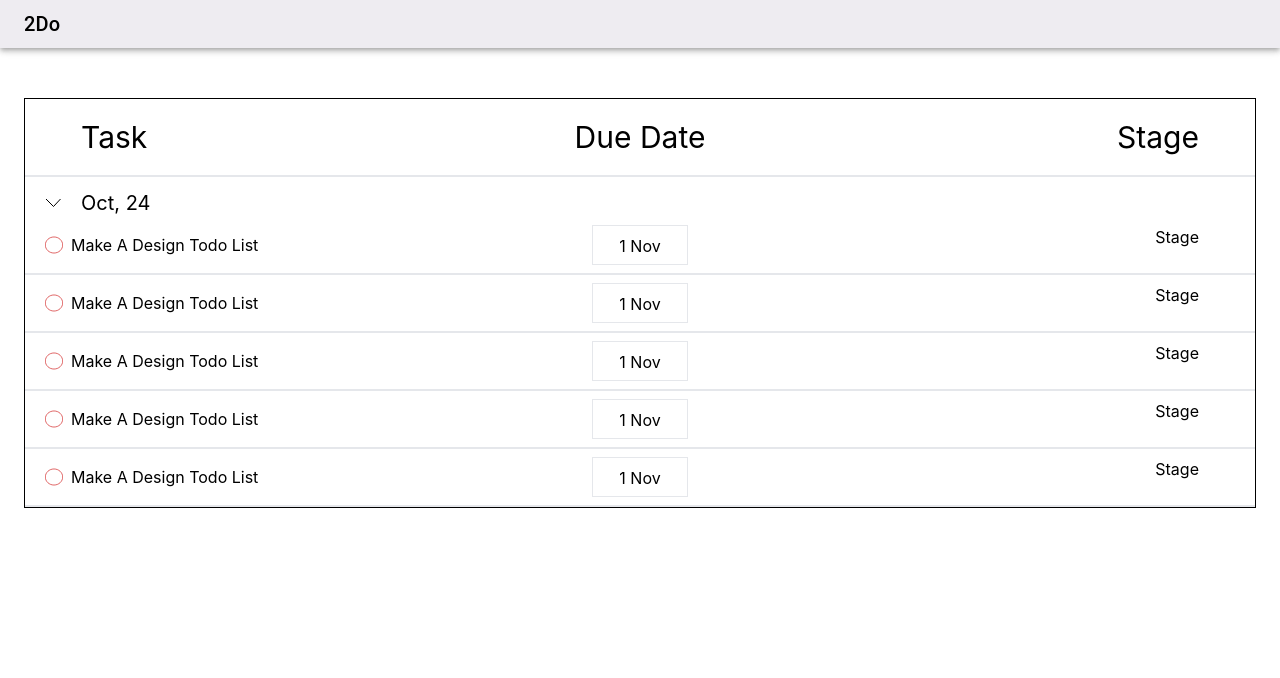
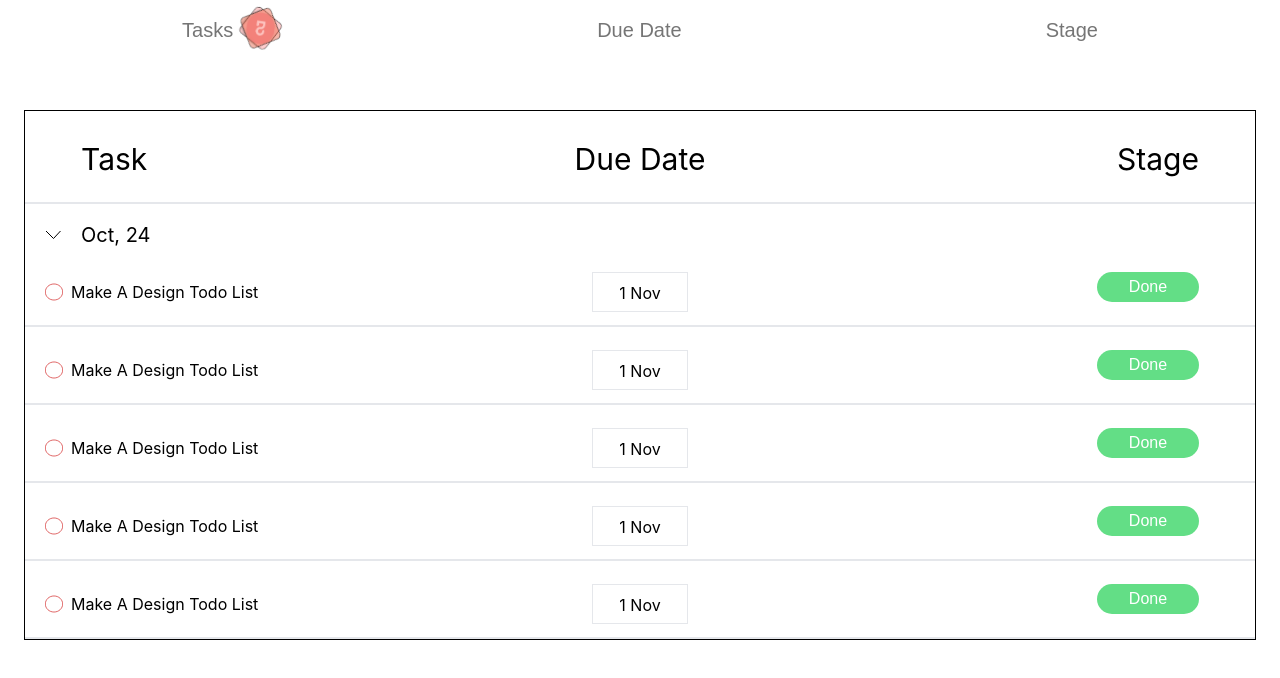
Before and after one commit to mattriots/2Do, a React (Create React App) app in the folder 2do_fe/: page / in a window 1280 px wide. Shown: the top 678 px of the page. Built offline with nearby package versions, Linux system fonts and the light colour scheme.

Commit message:
Working on header

```diff
--- a/2do_fe/src/App.js
+++ b/2do_fe/src/App.js
@@ -2,7 +2,6 @@ import React from "react";
 import NavBar from "./Components/NavBar/NavBar";
 import Box from "@mui/material/Box";
 import Container from "@mui/material/Container";
-import Grid from "@mui/material/Grid";
 import Date from "./Components/Date/Date";
 import TaskDetail from "./Components/TaskDetail/TaskDetail";
 
@@ -15,7 +14,7 @@ function App() {
           <div id="content">
             <div style={{ textAlign: "center", border: "1px solid" }}>
               <Box sx={{ flexGrow: 1 }}>
-                <div class="grid grid-cols-5 gap-2">
+                <div className="grid grid-cols-5 gap-2">
                   <div className="text-3xl py-5 justify-self-start pl-14 col-span-2">
                     Task
                   </div>
--- /dev/null
+++ b/2do_fe/src/Components/Done/StageButton/StageButton.js
@@ -0,0 +1,25 @@
+import React from "react";
+import styled from "@emotion/styled";
+
+const Status = styled.div`
+  background: ${(props) =>
+    props.variant === "complete" ? "#63de86" : "#df554c"};
+  width: 102px;
+  height: 30px;
+  border-radius: 25px;
+  font-family: "Arial";
+  font-style: normal;
+  font-weight: 400;
+  font-size: 16px;
+  line-height: 19px;
+  text-align: center;
+
+  padding-top: 5px;
+  color: white;
+`;
+
+function StageButton(complete, text) {
+  return <Status variant={complete}>{text}</Status>;
+}
+
+export default StageButton;
--- a/2do_fe/src/HomeView.css
+++ b/2do_fe/src/HomeView.css
@@ -36,33 +36,11 @@
   color: rgba(0, 0, 0, 0.54);
 }
 
-.edit-task-button {
-width: 300px;
-height: 33px;
-
-border: none;
-
-display: flex;
-justify-content: center;
-
-font-family: 'Arial';
-font-style: normal;
-font-size: 20px;
-line-height: 29px;
-border-radius: 10px;
-background-color: transparent;
-}
-
-.edit-task-button:hover{
-  opacity: 100;
-  background-color: #002a96;
-}
-
-
 /* LOGO IN CONTAINER */
 .App-logo {
   height: 50px;
   top: -2px;
+  margin-left: 50px;
   position: relative;
 }
 
--- a/2do_fe/src/HomeView.js
+++ /dev/null
@@ -1,66 +0,0 @@
-import * as React from "react";
-import logo from "./logo_2do.png";
-import styled from "@emotion/styled";
-import Date from "./Components/DateStuff/Date";
-import Datesvg from "./Components/DateStuff/DatePlaceholder";
-import "./HomeView.css";
-
-const Status = styled.div`
-  background: ${(props) => (props.complete ? "#63de86" : "#df554c")};
-  width: 102px;
-  height: 30px;
-
-  border-radius: 25px;
-  font-family: "Arial";
-  font-style: normal;
-  font-weight: 400;
-  font-size: 16px;
-  line-height: 19px;
-  text-align: center;
-
-  color: white;
-`;
-
-function TaskRow() {
-  return (
-    <div className="third-container">
-      <button className="edit-task-button">Make a design todo list</button>
-      <Date />
-      <Status complete>
-        <div>Done</div>
-      </Status>
-    </div>
-  );
-}
-
-function DateDropDown() {
-  return (
-    <div>
-      <Datesvg />
-    </div>
-  );
-}
-
-function TextWithLogo() {
-  return <img src={logo} className="App-logo" />;
-}
-
-function HomeView() {
-  return (
-    <div>
-      <div className="first-container">
-        <div className="header-text">
-          Tasks <TextWithLogo />
-        </div>
-        <div className="header-text">Due Date</div>
-        <div className="header-text">Stage</div>
-      </div>
-      <hr></hr>
-      <div className="second-container">
-        <DateDropDown />
-      </div>
-      <TaskRow />
-    </div>
-  );
-}
-export default HomeView;
--- a/2do_fe/src/components/NavBar/NavBar.js
+++ b/2do_fe/src/components/NavBar/NavBar.js
@@ -1,31 +1,18 @@
 import * as React from "react";
-import AppBar from "@mui/material/AppBar";
+import logo from "../../logo_2do.png";
+import "../../HomeView.css";
 import Box from "@mui/material/Box";
-import Toolbar from "@mui/material/Toolbar";
-import Typography from "@mui/material/Typography";
-import { createTheme, ThemeProvider } from "@mui/material/styles";
-
-const theme = createTheme({
-  palette: {
-    neutral: {
-      main: "#EEECF1",
-      contrastText: "black",
-    },
-  },
-});
 
 export default function NavBar() {
   return (
     <Box sx={{ flexGrow: 1 }}>
-      <ThemeProvider theme={theme}>
-        <AppBar position="static" color="neutral">
-          <Toolbar variant="dense">
-            <Typography variant="h6" color="inherit" component="div">
-              2Do
-            </Typography>
-          </Toolbar>
-        </AppBar>
-      </ThemeProvider>
+      <div className="first-container">
+        <div className="header-text">
+          Tasks <img src={logo} className="App-logo" />
+        </div>
+        <div className="header-text">Due Date</div>
+        <div className="header-text">Stage</div>
+      </div>
     </Box>
   );
 }
--- a/2do_fe/src/components/TaskDetail/TaskDetail.js
+++ b/2do_fe/src/components/TaskDetail/TaskDetail.js
@@ -1,14 +1,14 @@
 import React, { useState } from "react";
-
 import ProgressIcon from "./ProgressIcon.svg";
 import FinishIcon from "./FinishIcon.svg";
+import StageButton from "../Done/StageButton/StageButton";
 
 export default function TaskDetail() {
   const [state, setState] = useState(false);
 
   return (
     <>
-      <div class="grid grid-cols-5 gap-3">
+      <div className="grid grid-cols-5 gap-3">
         <div className="py-2 justify-self-start pl-5 flex col-span-2 w-80 items-center">
           <img
             src={state ? FinishIcon : ProgressIcon}
@@ -20,7 +20,9 @@ export default function TaskDetail() {
         <div className="py-2 flex justify-center">
           <div className="border w-24 h-10 text-center py-2">1 Nov</div>
         </div>
-        <div className="py-2 justify-self-end pr-14 col-span-2">Stage</div>
+        <div className="py-2 justify-self-end pr-14 col-span-2">
+          {StageButton("complete", "Done")}
+        </div>
       </div>
       <div className="px-3 border-t-2"></div>
     </>
```
Also changed, not shown: 1 other file (tests, documents, lock files or other folders).
